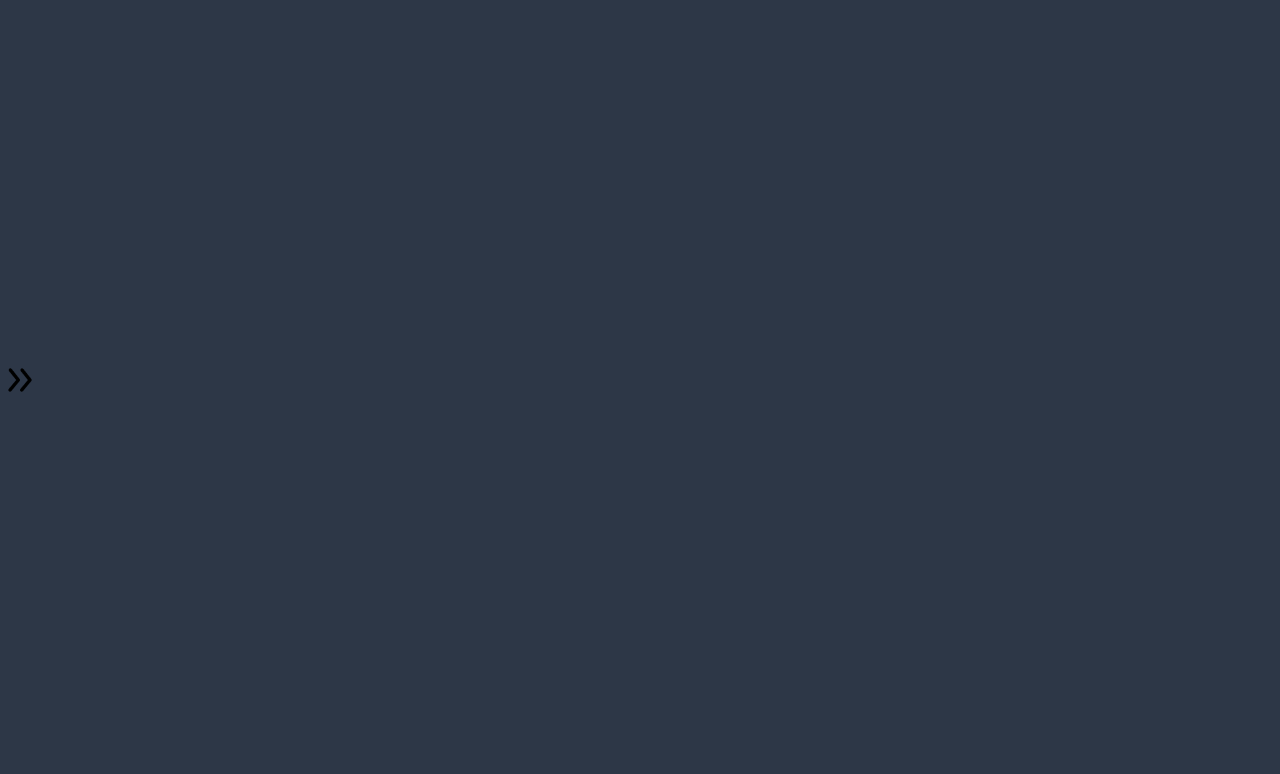
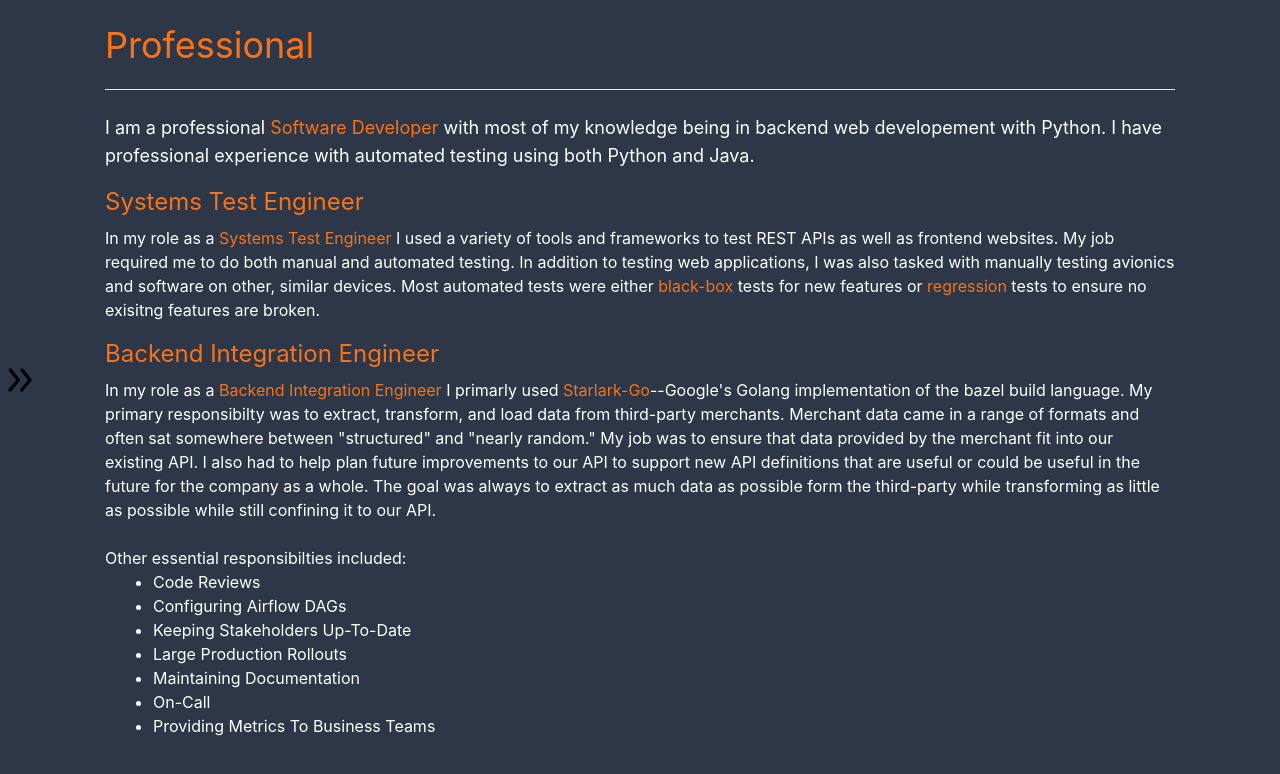
Before and after one commit to fisher60/portfolio, a React (Create React App) app in the folder portfolio/: page /professional in a window 1280 px wide. Before the commit this address had no page. Shown: the top 774 px of the page. Built offline with nearby package versions, Linux system fonts and the light colour scheme.

Commit message:
refactor 'programming' to 'professional', refactor professional to tailwind, rewrite professional info page

```diff
--- a/portfolio/src/App.js
+++ b/portfolio/src/App.js
@@ -3,7 +3,7 @@ import Navbar from "./components/navbar.jsx";
 import Home from "./components/home.jsx";
 import Aviation from "./components/aviation.jsx";
 import Personal from "./components/personal.jsx";
-import Programming from "./components/programming.jsx";
+import Professional from "./components/professional.jsx";
 import "./App.css";
 
 function App() {
@@ -18,7 +18,7 @@ function App() {
             <Route index element={<Home />} />
             <Route path="/aviation" element={<Aviation />}/>
             <Route path="/personal" element={<Personal />}/>
-            <Route path="/programming" element={<Programming />}/>
+            <Route path="/professional" element={<Professional />}/>
           </Route>
         </Routes>
       </div>
--- a/portfolio/src/components/home.jsx
+++ b/portfolio/src/components/home.jsx
@@ -2,7 +2,7 @@ import Category from "./category.jsx";
 
 import aviationImg from "./aviation.jpg";
 import personalImg from "./personal.jpg";
-import programmingImg from "./programming.jpg";
+import programmingImg from "./professional.jpg";
 
 export default function Home(){
     return(
@@ -16,7 +16,7 @@ export default function Home(){
             <div className="flex flex-col md:flex-row items-center justify-center md:space-x-5 pt-20">
                 <Category title="Aviation" navLink="aviation" backgroundImg={aviationImg}/>
                 <Category title="Personal" navLink="personal" backgroundImg={personalImg}/>
-                <Category title="Programming" navLink="programming" backgroundImg={programmingImg}/>
+                <Category title="Professional" navLink="professional" backgroundImg={programmingImg}/>
             </div>
 
         </div>
--- /dev/null
+++ b/portfolio/src/components/professional.jsx
@@ -0,0 +1,63 @@
+import {GITHUB_URL} from "./constants";
+
+let responsibilties = [
+    "Code Reviews",
+    "Configuring Airflow DAGs",
+    "Maintaining Documentation",
+    "Keeping Stakeholders Up-To-Date",
+    "On-Call",
+    "Providing Metrics To Business Teams",
+    "Large Production Rollouts"
+]
+
+responsibilties.sort();
+
+export default function Professional(){
+    let responsibilityItems = responsibilties.map((str, i) => <li key={i}>{str}</li>)
+    return(
+        <div className="md:mx-20">
+            <h1 className="text-4xl text-center md:text-left text-orange-500">Professional</h1>
+
+            <hr className="mt-6 mb-6" />
+
+            <p className="text-lg">
+                I am a professional<span className="text-orange-500"> Software Developer</span> with most of my
+                knowledge being in backend web developement with Python. I have professional experience with automated
+                testing using both Python and Java.
+            </p>
+
+            <h1 className="text-2xl text-center md:text-left text-orange-500 mt-4">Systems Test Engineer</h1>
+            <p className="mt-2">
+                In my role as a
+                <span className="text-orange-500"> Systems Test Engineer</span> I used a variety of tools and
+                frameworks to test REST APIs as well as frontend websites. My job required me to do both manual
+                and automated testing. In addition to testing web applications, I was also tasked with manually
+                testing avionics and software on other, similar devices. Most automated tests were either
+                <span className="text-orange-500"> black-box</span> tests for new features or
+                <span className="text-orange-500"> regression</span> tests to ensure no exisitng features are broken.
+            </p>
+
+            <h1 className="text-2xl text-center md:text-left text-orange-500 mt-4">Backend Integration Engineer</h1>
+            <p className="mt-2">
+                In my role as a
+                <span className="text-orange-500"> Backend Integration Engineer</span> I primarly used
+                <span className="text-orange-500"> Starlark-Go</span>--Google's Golang implementation of the bazel
+                build language. My primary responsibilty was to extract, transform, and load data from third-party
+                merchants. Merchant data came in a range of formats and often sat somewhere between "structured" and
+                "nearly random." My job was to ensure that data provided by the merchant fit into our existing API. I
+                also had to help plan future improvements to our API to support new API definitions that are useful
+                or could be useful in the future for the company as a whole. The goal was always to extract as much
+                data as possible form the third-party while transforming as little as possible while still confining
+                it to our API.
+
+                <br />
+                <br />
+
+                Other essential responsibilties included:
+                <ul className="list-disc pl-12">
+                    {responsibilityItems}
+                </ul>
+            </p>
+        </div>
+    )
+}
--- a/portfolio/src/components/programming.jsx
+++ /dev/null
@@ -1,23 +0,0 @@
-import {GITHUB_URL} from "./constants";
-
-export default function Programming(){
-    return(
-        <div className="info-container">
-            <h1 className="info-title">Programming</h1>
-            <hr/>
-            <p className="info-about">
-                I am a programming hobbyist with large interests in Python and Aviation. I love learning and have played
-                with a handful of languages, but Python has always been my favorite.
-            </p>
-            <p className="info-about">
-                Most of my recent experience in Python has been with backend web development and leading various
-                projects. Many of my passion projects involve combining discord bots with backend web services and APIs.
-                My favorite stack tends to be Docker + Django + REST, however I have also enjoyed playing around with
-                FastAPI as well as GraphQL.
-            </p>
-            <h3>Most of my public projects can be viewed on my
-                <a className="info-link" href={GITHUB_URL} target="_blank" rel="noopener noreferrer"> Github</a>
-            </h3>
-        </div>
-    )
-}
```
Also changed, not shown: portfolio/src/components/professional.jpg (renamed from portfolio/src/components/programming.jpg).
